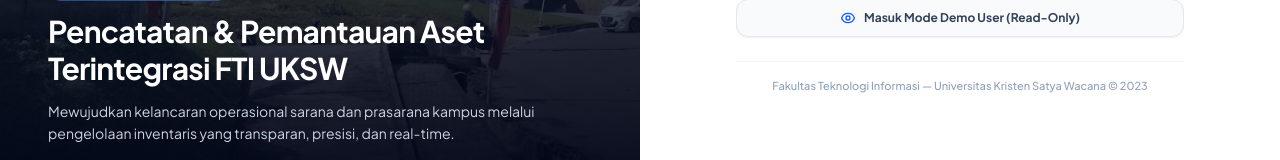
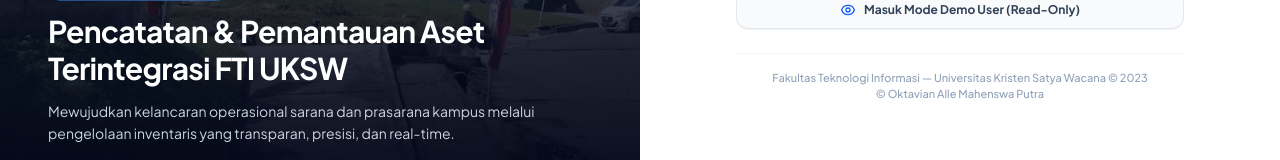
Before and after one commit to oktaviannalle/facility-asset-management-system, a React (Vite) app in the folder frontend/: page /login in a window 1280 px wide. Shown: the part 583-743 px from the top of the page. Built offline with nearby package versions, Linux system fonts and the light colour scheme; no server answers.

Commit message:
update copyright Oktavian Alle Mahenswa Putra

```diff
--- a/frontend/src/pages/Login.jsx
+++ b/frontend/src/pages/Login.jsx
@@ -182,6 +182,8 @@
           <div className="text-center pt-4 border-t border-slate-100 dark:border-slate-800">
             <p className="text-[11px] text-slate-400 dark:text-slate-500 font-medium">
               Fakultas Teknologi Informasi — Universitas Kristen Satya Wacana © 2023
+              <br />
+              © Oktavian Alle Mahenswa Putra
             </p>
           </div>
         </div>
```
